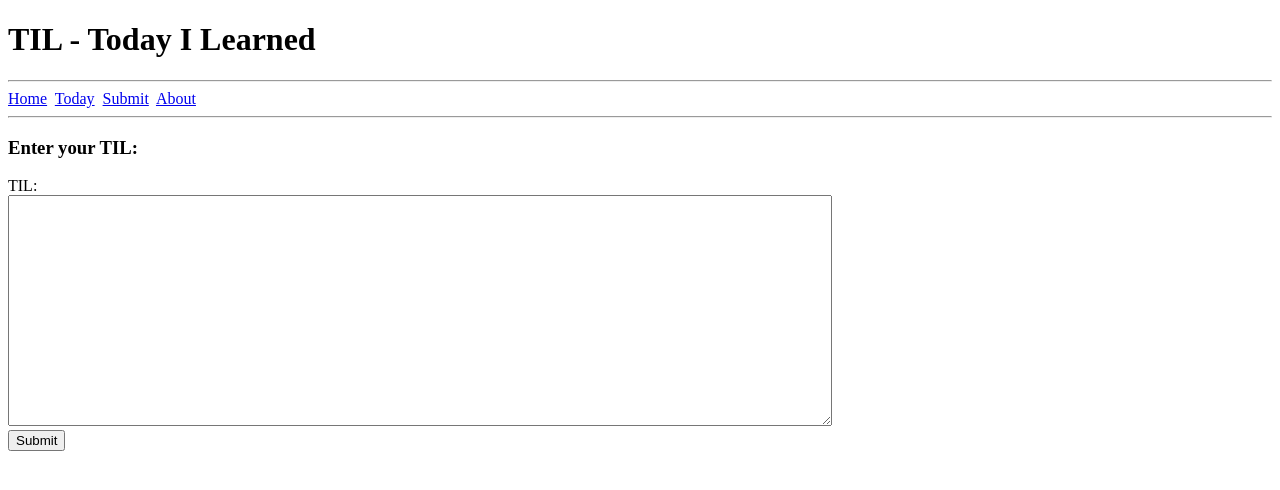
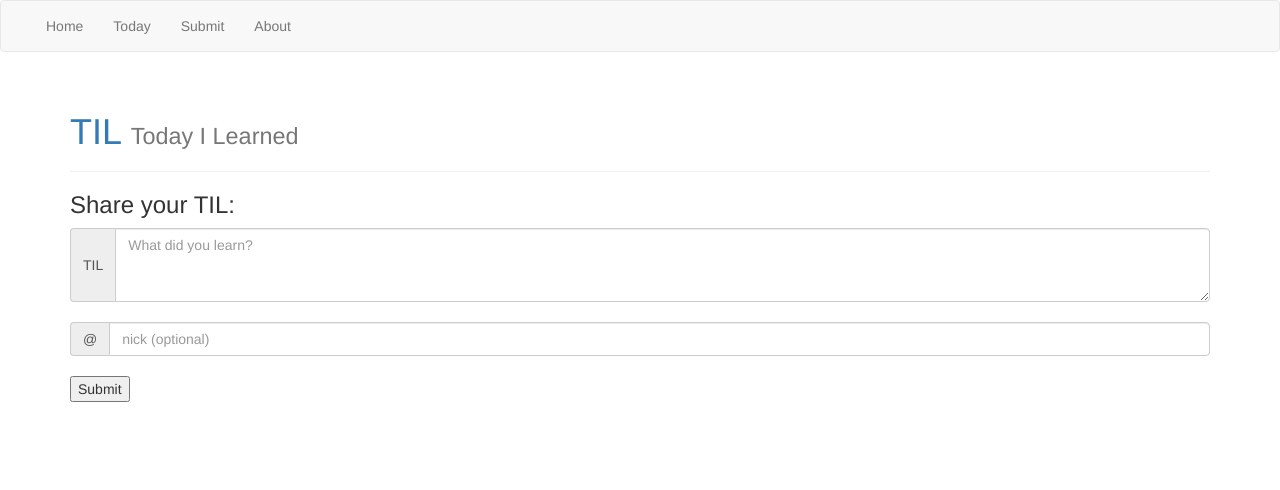
Before and after one commit to darkowlzz/til, a Flask app: page /submit in a window 1280 px wide. Shown: the top 490 px of the page. Run offline with Flask 2, Linux system fonts and the light colour scheme; some libraries are stand-ins or nearby versions.

Commit message:
Made responsive. Fix #25

```diff
--- a/requirements.txt
+++ b/requirements.txt
@@ -3,3 +3,4 @@ gunicorn
 nose
 porc
 flake8
+Flask-Bootstrap
--- a/src/main.py
+++ b/src/main.py
@@ -1,10 +1,12 @@
 from flask import Flask, render_template, request
+from flask_bootstrap import Bootstrap
 from src.dbHelper.dbHelper import DBHelper
 from src.apikeys import ORCHESTRATE_KEY
 
 
 def create_app():
     app = Flask(__name__)
+    Bootstrap(app)
     db = DBHelper(ORCHESTRATE_KEY)
 
     @app.route('/')
@@ -26,9 +28,17 @@ def create_app():
     @app.route('/submit', methods=['GET', 'POST'])
     def submit():
         if request.method == 'POST':
-            db.saveTIL(request.form['til'], 'anon')
+            if request.form['til'] is "":  # improve me
+                return render_template('submit/tilForm.html')
+            else:
+                til_text = request.form['til']
+            if request.form['nick'] is "":
+                til_nick = 'anon'
+            else:
+                til_nick = request.form['nick']
+            db.saveTIL(til_text, til_nick)
             return render_template('submit/submitted.html',
-                                   text=request.form['til'])
+                                   text=til_text)
         else:
             return render_template('submit/tilForm.html')
 
--- a/src/templates/about/about.html
+++ b/src/templates/about/about.html
@@ -1,5 +1,5 @@
 {% extends "base.html" %}
-{% block title %}About{% endblock %}
-{% block content %}
-<h3>About TIL</h3>
+{% block maintitle %}About{% endblock %}
+{% block maincontent %}
+  <h3>About TIL</h3>
 {% endblock %}
--- a/src/templates/base.html
+++ b/src/templates/base.html
@@ -1,18 +1,40 @@
-<!DOCTYPE html>
-<html lang="en">
-  <head>
-    <title>{% block title %}{% endblock %} - TIL</title>
-  </head>
-  <body>
-    <h1>TIL - Today I Learned</h1>
-    <hr>
-    <a href="/">Home</a>&nbsp;
-    <a href="/today">Today</a>&nbsp;
-    <a href="/submit">Submit</a>&nbsp;
-    <a href="/about">About</a>&nbsp;
-    <hr>
-    {% block content %}
+{% extends "bootstrap/base.html" %}
+{% block title %}{% block maintitle %}{% endblock %} - TIL{% endblock %}
+
+{% block navbar %}
+  <div class="navbar navbar-default" role="navigation">
+    <div class="container-fluid">
+      <div class="navbar-header">
+        <button type="button" class="navbar-toggle collapsed" data-toggle="collapse"
+                                                              data-target="#bs-example-navbar-collapse-1">
+          <span class="sr-only">Toggle navigation</span>
+          <span class="icon-bar"></span>
+          <span class="icon-bar"></span>
+          <span class="icon-bar"></span>
+        </button>
+      </div>
+
+      <div class="collapse navbar-collapse" id="bs-example-navbar-collapse-1">
+        <ul class="nav navbar-nav">
+          <li><a href="/">Home</a></li>
+          <li><a href="/today">Today</a></li>
+          <li><a href="/submit">Submit</a></li>
+          <li><a href="/about">About</a></li>
+        </ul>
+      </div>
+    </div>
+  </div>
+{% endblock %}
+
+{% block content %}
+  <div class="container">
+    <div class="page-header">
+      <a href="/" style="text-decoration:none"><h1>TIL <small>Today I Learned</small></h1></a>
+    </div>
+
+    {% block maincontent %}
 
     {% endblock %}
-  </body>
-</html>
+
+  </div>
+{% endblock %}
--- a/src/templates/home/home.html
+++ b/src/templates/home/home.html
@@ -1,6 +1,6 @@
 {% extends "base.html" %}
-{% block title %}Home{% endblock %}
-{% block content %}
+{% block maintitle %}Home{% endblock %}
+{% block maincontent %}
   <h3>A place to share your TIL.</h3>
   <a href="/today">Check out what people learnt today</a>
 {% endblock %}
--- a/src/templates/submit/submitted.html
+++ b/src/templates/submit/submitted.html
@@ -1,6 +1,6 @@
 {% extends "base.html" %}
-{% block title %}Submitted{% endblock %}
-{% block content %}
+{% block maintitle %}Submitted{% endblock %}
+{% block maincontent %}
   <h3>Submitted TIL</h3>
   <p>{{ text }}</p>
 {% endblock %}
--- a/src/templates/submit/tilForm.html
+++ b/src/templates/submit/tilForm.html
@@ -1,10 +1,18 @@
 {% extends "base.html" %}
-{% block title %}Submit{% endblock %}
-{% block content %}
-  <h3>Enter your TIL:</h3>
+{% block maintitle %}Submit{% endblock %}
+{% block maincontent %}
+  <h3>Share your TIL:</h3>
   <form action="" method="POST">
-    TIL: <br>
-    <textarea cols="100" rows="15" name="til"></textarea><br>
-    <input type="submit" value="Submit"><br>
+    <div class="input-group">
+      <span class="input-group-addon">TIL</span>
+      <textarea rows="3" class="form-control" name="til" val="" placeholder="What did you learn?"></textarea>
+    </div>
+    <br>
+    <div class="input-group">
+      <span class="input-group-addon">@</span>
+      <input type="text" class="form-control" name="nick" value="" placeholder="nick (optional)">
+    </div>
+    <br>
+    <input type="submit" value="Submit">
   </form>
 {% endblock %}
```
Also changed, not shown: src/templates/today/today.html (+6 -4 lines), test/test_main.py (+4 -3 lines).
